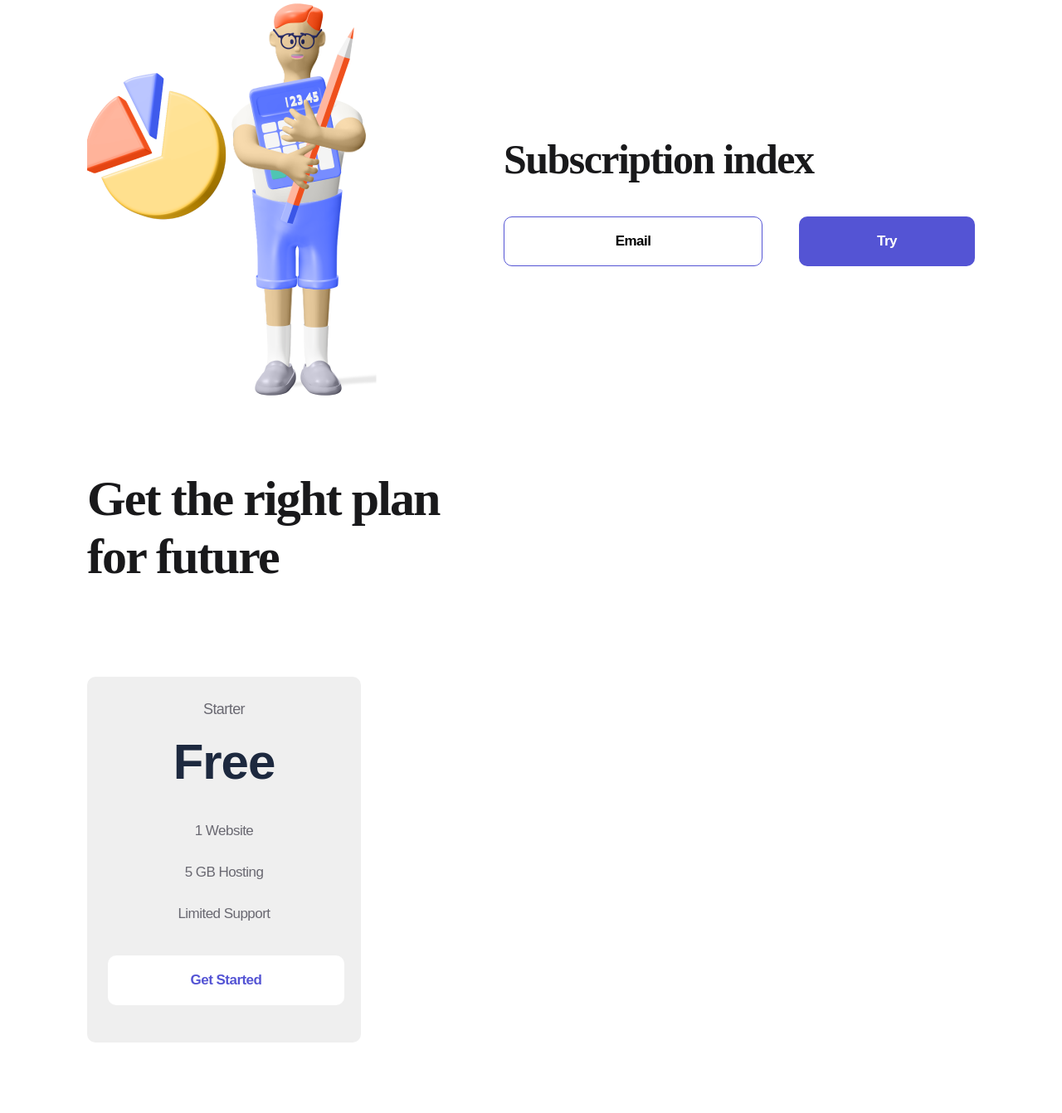
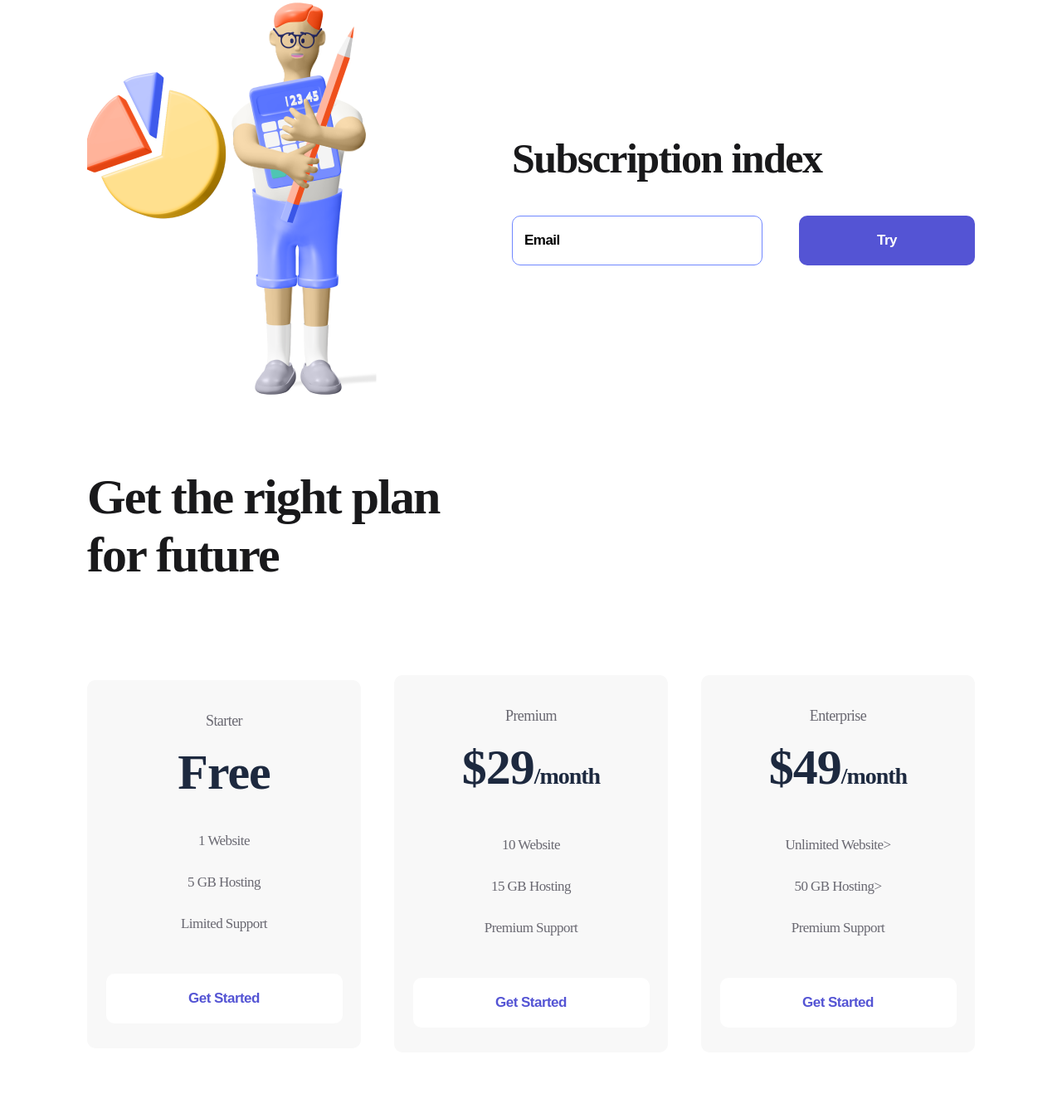
Before and after one commit to Naftusya/logoipsum, a plain HTML site: page index.html in a window 1280 px wide. Shown: the part 858-2200 px from the top of the page at 83% size. Drawn offline with nearby package versions, Linux system fonts and the light colour scheme.

Commit message:
Add files via upload

```diff
--- a/css/styles.css
+++ b/css/styles.css
@@ -1,8 +1,17 @@
-* {
+/* * {
     margin: 0;
     padding: 0;
     font-size: 16px;
     font-weight: normal;
+} */
+
+.body{
+    font-family: 'DM Sans', sans-serif;
+}
+
+.container{
+    max-width: 1070px;
+    margin: 0 auto;
 }
 
 .header, .footer{
@@ -10,16 +19,10 @@
     padding: 38px 0 47px;
 }
 
-.header-flex, .about, .footer-flex, .index{
+.header-flex, .about, .footer-flex, .index, .plans-flex{
     display: flex;
     justify-content: space-between;
     align-items: center;
-
-}
-
-.container{
-    max-width: 1070px;
-    margin: 0 auto;
 }
 
 .navigation-li{
@@ -109,6 +112,10 @@
     transition: 500ms;
 }
 
+.index{
+    margin-bottom: 85px;
+}
+
 .index-title{
     font-weight: bold;
     font-size: 50px;
@@ -118,96 +125,104 @@
     margin-bottom: 40px;
 }
 
-.button-transparent-index{
-    background: none;
-    border: 1px solid #5454D4;
+.input{
+    width: 302px;
+    height: 60px;
+    border: 1px solid #7087FF;
+    border-radius: 10px;
+    padding-left: 14px;
+    box-sizing: border-box;
+    box-sizing: border-box;
     margin-right: 40px;
-    width: 312px;
+}
+
+.input::placeholder, .input{
+    font-weight: bold;
+    font-size: 17px;
+    line-height: 22px;
+    letter-spacing: -0.531474px;
     color: #000000;
 }
 
+.input:focus{
+    outline: none;
+}
+
 .plans{
+    margin-bottom: 135px;
+}
+
+.plans-title{
     font-weight: bold;
     font-size: 60px;
     line-height: 70px;
     letter-spacing: -1.87579px;
     color: #19191B;
-    width: 505px;
-    margin:85px 0 110px;
+    max-width: 505px;
+    margin-bottom: 110px;
 }
 
-.button-plans{
+.item{
     width: 330px;
-    height: 441px;
-    margin-bottom: 130px;
-    border: none;
+    background: #F8F8F8;
     border-radius: 10px;
-    cursor: pointer;
+    text-align: center;
+    padding: 35px 0 30px;
 }
 
-.button-plans:hover{
-    background:#FF7143;
+.item:hover{
     transition: 500ms;
+    background: #FF7143;
+    box-shadow: 0px 32px 34px rgba(255, 112, 59, 0.317827);
 
 }
 
-.starter{
+.item-text{
     font-size: 18px;
     line-height: 28px;
     text-align: center;
     letter-spacing: -0.562737px;
     color: #696871;
-    padding-bottom: 22px;
 }
 
-.free{
+.item:hover .item-text, .item:hover .item-title, .item:hover .item-li, .item:hover .button-item{
+    color: #FFFFFF;
+    transition: 500ms;
+}
+
+.item-title{
     font-weight: bold;
     font-size: 60px;
     line-height: 56px;
     text-align: center;
     letter-spacing: -1.03448px;
     color: #1D293F;
-    padding-bottom: 30px;
+    margin: 20px 0 30px;
 }
 
-.text{
-    font-weight: normal;
+.item-title span{
+    font-size: 28px;
+}
+
+.item-li{
+    /* list-style: none; */
     font-size: 17px;
     line-height: 50px;
-    text-align: center;
     letter-spacing: -0.531474px;
     color: #696871;
 }
 
-.button-transparent-plans{
+.button-item{
+    width: 285px;
     background: #FFFFFF;
     color: #5454D4;
-    border-radius: 10px;
-    margin: 25px 36px 21px 25px;
-    width: 285px;
-    height: 60px;
+    margin-top: 35px;
 }
 
-.button-transparent-plans:hover{
-    background:#9F3919;
+.item:hover .button-item{
+    background: #9F3919;
     transition: 500ms;
-
 }
-
-.button-text{
-    font-weight: bold;
-    font-size: 17px;
-    line-height: 22px;
-    text-align: center;
-    letter-spacing: -0.531474px;
-    color: #5454D4;
-    padding-top: 19px;
-}
-
-.button-text:hover,.free:hover, .starter:hover,.text:hover{
-    color: #FFFFFF;
-}
-
 
 .footer{
     padding: 53px 0;
--- a/index.html
+++ b/index.html
@@ -5,6 +5,11 @@
     <meta http-equiv="X-UA-Compatible" content="IE=edge">
     <meta name="viewport" content="width=device-width, initial-scale=1.0">
     <title>Byte-Education</title>
+
+    <link rel="stylesheet" href="https://cdnjs.cloudflare.com/ajax/libs/meyer-reset/2.0/reset.min.css" integrity="sha512-NmLkDIU1C/C88wi324HBc+S2kLhi08PN5GDeUVVVC/BVt/9Izdsc9SVeVfA1UZbY3sHUlDSyRXhCzHfr6hmPPw==" crossorigin="anonymous" referrerpolicy="no-referrer" />
+    <link rel="preconnect" href="https://fonts.googleapis.com">
+    <link rel="preconnect" href="https://fonts.gstatic.com" crossorigin>
+    <link href="https://fonts.googleapis.com/css2?family=DM+Sans:wght@500;700&display=swap" rel="stylesheet">
 
     <link rel="stylesheet" href="./css/styles.css">
 </head>
@@ -62,30 +67,63 @@
             <img src="./img/secondmen.png" alt="secondmen">
         </div>
         <div>
-            <h3 class="index-title">Subscription index</h3>
-            <div>
-                <button class="button button-transparent-index email">Email</button>
+            <h3 class="index-title">
+                Subscription index
+            </h3>
+            <formv>
+                <input class="input" type="email" placeholder="Email"></input>
                 <button class="button button-violet">Try</button>
-            </div>
+            </formv>
         </div>
     </section>
 
-    <section class="container">
-        <div>
-            <h2 class="plans">Get the right plan for future</h2>
-        </div>
-        <div>
-            <button class="button-plans">
-                <p class="starter">Starter</p>
-                <p class="free">Free</p>
-                <p class="text">1 Website</p>
-                <p class="text">5 GB Hosting</p>
-                <p class="text">Limited Support</p>
-            <div class="button-transparent-plans">
-                <p class="button-text">Get Started</p>
+    <section class="container plans">
+        <h2 class="plans-title">
+            Get the right plan for future
+        </h2>
+        <div class="plans-flex">
+            <div class="item">
+                <p class="item-text">Starter</p>
+                <h3 class="item-title">
+                    Free
+                </h3>
+                <ul>
+                    <li class="item-li">1 Website</li>
+                    <li class="item-li">5 GB Hosting</li>
+                    <li class="item-li">Limited Support</li>
+                </ul>
+                <button class="button button-item">
+                    Get Started
+                </button>
             </div>
-            </button>
-
+            <div class="item">
+                <p class="item-text">Premium</p>
+                <h3 class="item-title">
+                    $29<span>/month</span>
+                </h3>
+                <ul>
+                    <li class="item-li">10 Website</li>
+                    <li class="item-li" >15 GB Hosting</li>
+                    <li class="item-li">Premium Support</li>
+                </ul>
+                <button class="button button-item">
+                    Get Started
+                </button>
+            </div>
+            <div class="item">
+                <p class="item-text">Enterprise</p>
+                <h3 class="item-title">
+                    $49<span>/month</span>
+                </h3>
+                <ul>
+                    <li class="item-li">Unlimited Website></li>
+                    <li class="item-li">50 GB Hosting></li>
+                    <li class="item-li">Premium Support</li>
+                </ul>
+                <button class="button button-item">
+                    Get Started
+                </button>
+            </div>
         </div>
     </section>
 
```
